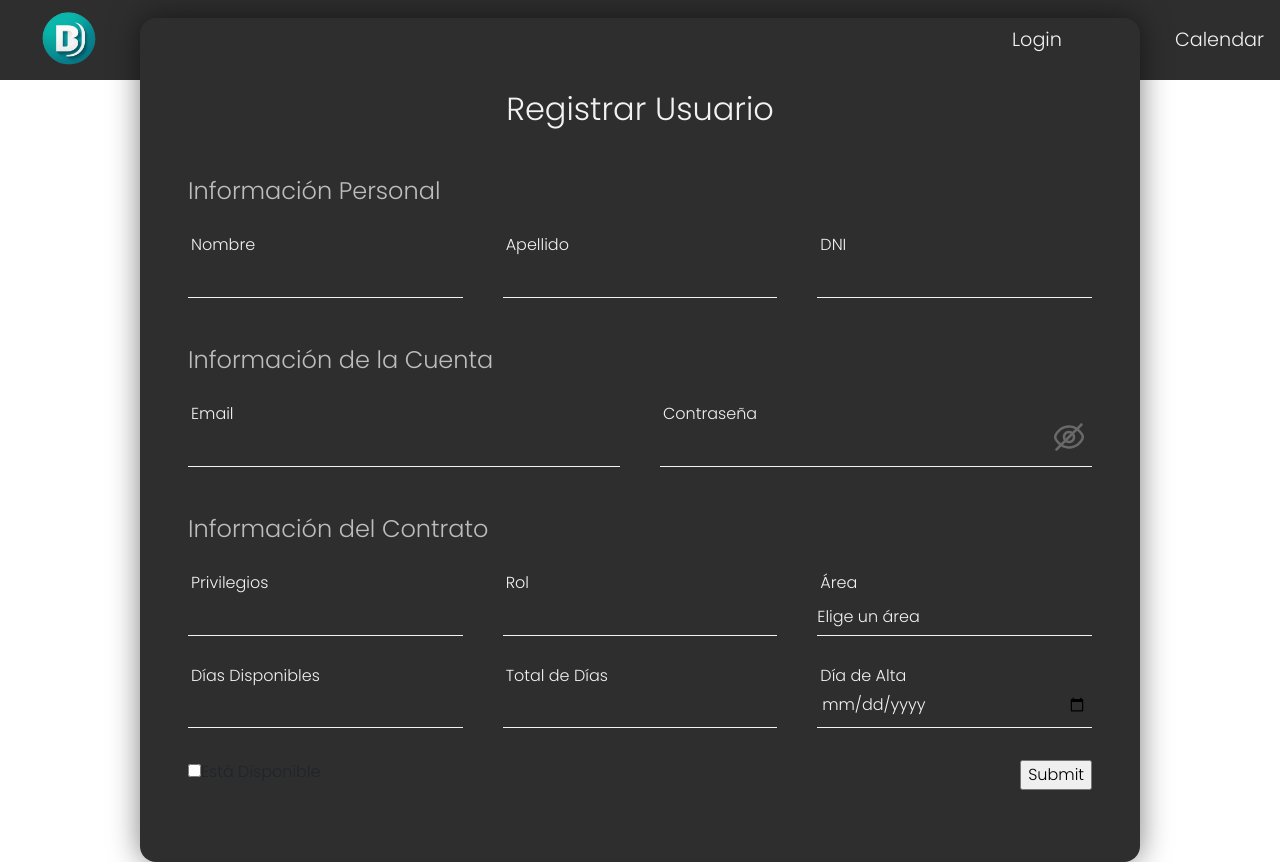
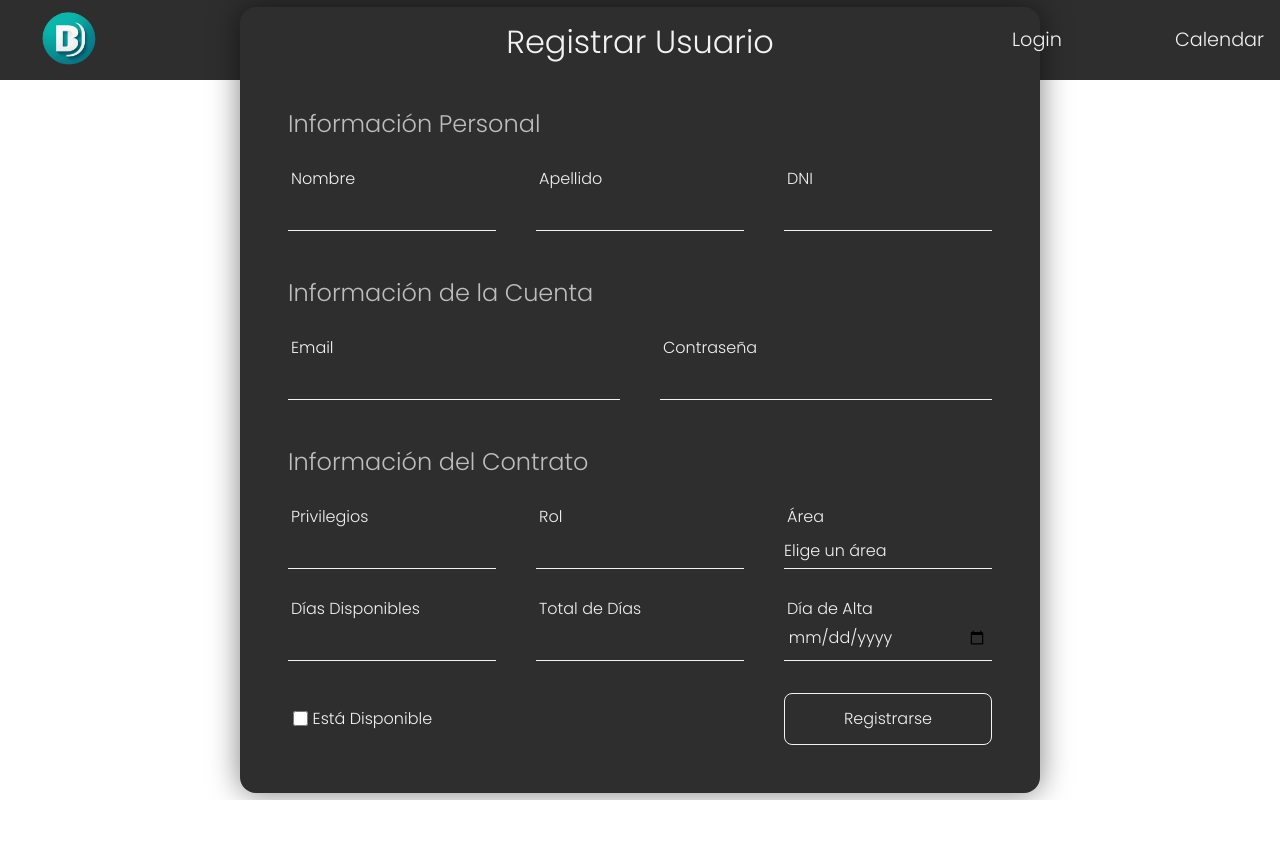
Before and after one commit to DylanselET32/becation, a React (Vite) app in the folder frontend/: page /login in a window 1280 px wide. After the commit the page ends 800 px from the top, so only its background shows below. Built offline with nearby package versions, Linux system fonts and the light colour scheme.

Commit message:
Register completo

```diff
--- a/frontend/src/pages/Register.jsx
+++ b/frontend/src/pages/Register.jsx
@@ -1,19 +1,34 @@
 import "../stylesheets/register.css"
 import "../stylesheets/modalAlert.css"
-
 import EyeToHide from "../imgs/eye-crossed.svg"
 import EyeHiden from "../imgs/eye.svg"
 import { useState } from "react"
 //import ModalAlert from "../components/ModalAlert"
 //import useModalAlert from "../helpers/useModalAlert"
-
 //import { login } from "../services/userServices"
 
+const initalForm = {
+    nombre: "",
+    apellido: "",
+    dni: "",
+    email: "",
+    password: "",
+    privilegios: "",
+    rol: "",
+    area: "",
+    availableDays: "",
+    totalDays: "",
+    signUpDay: "",
+    isAvailable: false,
+}
 
-
-const initalForm = {
-  email: "",
-  password: ""
+function FormGroup({ label, name, type, value, onChange }) {
+    return (
+        <div className="form__register-group">
+            <label className="form__register-label" htmlFor={name}>{label}</label>
+            <input type={type} className="form__register-input" name={name} value={value} onChange={onChange}/>
+        </div>
+    );
 }
 
 export default function Register (){
@@ -59,90 +74,52 @@ export default function Register (){
       }
 */
     return (
-
         <div className="main_register-container">
             <div className="container_register">
                 <form action="">
                     <h1 className="form__register-title">Registrar Usuario</h1>
-
                     <h2 className="form__register-subtitle">Información Personal</h2>
-                {/* <div className="form__register-container"> */}
                     <div className="form__inputs-info">
-                    <div className="form__register-group">
-                        <label className="form__register-label" htmlFor="typeName">Nombre</label>
-                        <input type="text" className="form__register-input" name="nombre" onChange={handleForm}/>
+                        <FormGroup label="Nombre" name="nombre" type="text" value={form.nombre} onChange={handleForm}/>
+                        <FormGroup label="Apellido" name="apellido" type="text" value={form.apellido} onChange={handleForm}/>
+                        <FormGroup label="DNI" name="dni" type="text" value={form.dni} onChange={handleForm}/>
                     </div>
-                    <div className="form__register-group">
-                        <label className="form__register-label" htmlFor="typeApellido">Apellido</label>
-                        <input type="text" className="form__register-input" name="apellido" onChange={handleForm}/>
-                    </div>
-                    <div className="form__register-group">
-                        <label className="form__register-label" htmlFor="typeDNI">DNI</label>
-                        <input type="text" className="form__register-input" name="dni" onChange={handleForm}/>
-                    </div>
-                </div>
-
                     <h2 className="form__register-subtitle">Información de la Cuenta</h2>
                     <div className="form__inputs-info">
-                    <div className="form__register-group">
-                        <label className="form__register-label" htmlFor="typeEmail">Email</label>
-                        <input type="email" className="form__register-input" name="email" value={form.email} onChange={handleForm}/>
+                        <FormGroup label="Email" name="email" type="email" value={form.email} onChange={handleForm}/>
+                        <FormGroup label="Contraseña" name="password" type={passHidden ? "text" : "password"} value={form.password} onChange={handleForm}/>
+                        {/* <FormGroup label="Contraseña" name="password" type={passHidden ? "text" : "password"} value={form.password} onChange={handleForm}/> */}
+                        {/* <span className="form__register-span"><img src={passHidden ? EyeClosed : EyeToHide} alt="" width={"30px"} onClick={changePassVisibility}/></span> */}
                     </div>
-                    <div className="form__register-group">
-                        <label className="form__register-label" htmlFor="typeContraseña">Contraseña</label>
-                        <input type={passHidden ? "text" : "password"} className="form__register-input" name="password" id="password" value={form.password} onChange={handleForm}/>
-                        <span className="form__register-span"><img src={passHidden ? EyeHiden : EyeToHide} alt="" width={"30px"} onClick={changePassVisibility}/></span>
-                    </div>
-                </div>
-
                     <h2 className="form__register-subtitle">Información del Contrato</h2>
                     <div className="form__container-contrat-info">
                         <div className="form__inputs-info">
-                        <div className="form__register-group">
-                            <label className="form__register-label" htmlFor="typePrivilegios">Privilegios</label>
-                            <input type="email" className="form__register-input" name="privilegios" onChange={handleForm}/>
-                        </div>
-                        <div className="form__register-group">
-                            <label className="form__register-label" htmlFor="typeRol">Rol</label>
-                            <input type="email" className="form__register-input" name="rol" onChange={handleForm}/>
-                        </div>
+                        <FormGroup label="Privilegios" name="privilegios" type="text" value={form.privilegios} onChange={handleForm}/>
+                        <FormGroup label="Rol" name="rol" type="text" value={form.rol} onChange={handleForm}/>
                             <div className="form__register-group">
                                 <label className="form__register-label" htmlFor="typeArea">Área</label>
-
-                            <select className="form__register-select" name="area" id="area">
-                                <option className="form__register-option" selected disabled>Elige un área</option>
-                                <option className="form__register-option" value="#">opción 1</option>
-                                <option className="form__register-option" value="#">opción 1</option>
+                                <select className="form__register-select" name="area" id="area" value={form.area} onChange={handleForm}>
+                                    <option className="form__register-option" value="" disabled>Elige un área</option>
+                                    <option className="form__register-option" value="opcion1">Opción 1</option>
+                                    <option className="form__register-option" value="opcion2">Opción 2</option>
                                 </select>
                             </div>
                         </div>
                         <div className="form__inputs-info">
-                        <div className="form__register-group">
-                            <label className="form__register-label" htmlFor="typeAvailableDays">Días Disponibles</label>
-                            <input type="number" className="form__register-input" name="availableDays" onChange={handleForm}/>
-                        </div>
-                        <div className="form__register-group">
-                            <label className="form__register-label" htmlFor="typeTotalDays">Total de Días</label>
-                            <input type="number" className="form__register-input" name="totalDays" onChange={handleForm}/>
-                        </div>
-                        <div className="form__register-group">
-                            <label className="form__register-label" htmlFor="typeSignUpDay">Día de Alta</label>
-                            <input type="date" className="form__register-input" name="signUpDay" onChange={handleForm}/>
+                        <FormGroup label="Días Disponibles" name="availableDays" type="number" value={form.availableDays} onChange={handleForm}/>
+                        <FormGroup label="Total de Días" name="totalDays" type="number" value={form.totalDays} onChange={handleForm}/>
+                        <FormGroup label="Día de Alta" name="signUpDay" type="date" value={form.signUpDay} onChange={handleForm}/>
                         </div>
                     </div>
                     <div className="form__register-check-submit">
-                        <div className="form__register-checkbox">
-                                <input type="checkbox" className="form__register-checkbox" name="isAvailable" onChange={handleForm}/>
+                        <div className="form__container-checkbox">
+                            <input type="checkbox" className="form__register-checkbox" name="isAvailable" checked={form.isAvailable} onChange={() => { setForm({ ...form, isAvailable: !form.isAvailable, }); }}/>
                             <label className="form__register-label-check" htmlFor="typeIsAvailable">Está Disponible</label>
                         </div>
-                        <input type="submit" />
+                        <button className="btn-register">Registrarse</button>
                     </div>
-
-                </div>
-
                 </form>
             </div>
         </div>
-
-    )
+    );
 }
--- a/frontend/src/stylesheets/login.css
+++ b/frontend/src/stylesheets/login.css
@@ -88,8 +88,7 @@
 }
 
 .btn-login:hover {
-    background: #f2f2f2;
-    color: #2e2e2e;
+    color: #ffffff;
     opacity: 0.7;
     font-weight: 500;
 }
--- a/frontend/src/stylesheets/register.css
+++ b/frontend/src/stylesheets/register.css
@@ -1,6 +1,6 @@
 .main_register-container{
     width: 100vw;
-    height: 90vh;
+    height: 80vh;
     display: flex;
     align-items: center;
     justify-content: center;
@@ -8,33 +8,20 @@
 
 .container_register {
     width: 90%;
-    max-width: 1000px;
-    padding: 4.5em 3em;
+    max-width: 800px;
+    padding: 1em 3em;
     box-shadow: 0 0 30px rgba(0, 0, 0, .5);
     text-align: center;
     font-family: 'Poppins', sans-serif;
     border-radius: 1rem;
     background: #2e2e2e;
+    color: #f2f2f2;
 }
 
 .form__register-title {
     font-size: 2rem;
     margin-bottom: .5em;
-    color: #f2f2f2;
 }
-
-/* .form__register-container {
-    margin-top: 3em;
-    display: flex;
-    gap: 2.5em;
-} */
-
-/* .form__register-container {
-    margin-top: 3em;
-    display: flex;
-    flex-direction: column;
-    gap: 2.5em;
-} */
 
 .form__register-subtitle {
     color: #bdbdbd;
@@ -50,18 +37,13 @@
     margin-top: 3em;
 }
 
-
-
-
 .form__register-group {
     position: relative;
-    color: #f2f2f2;
     width: 100%;
 }
 
 
 .form__register-label {
-    color: #f2f2f2;
     position: absolute;
     top: -20px;
     left: 3px;
@@ -70,13 +52,13 @@
 .form__register-input {
     width: 100%;
     background: transparent;
-    color: #f2f2f2;
     font-size: 1rem;
     padding: .6em .3em;
     border: none;
     outline: none;
     border-bottom: 1px solid #f2f2f2;
     float: left;
+    color: #f2f2f2;
 }
 
 .form__register-span {
@@ -120,9 +102,40 @@
     position: relative;
     display: flex;
     justify-content: space-between;
-    margin-top: 2em;
+    margin: 2em 0;
 }
 
 .form__container-checkbox {
+    display: flex;
+    justify-content: center;
+    align-items: center;
+}
 
+.form__container-checkbox:hover {
+    opacity: .8;
 }
+
+.form__register-checkbox {
+    height: 15px;
+    width: 15px;
+    margin: 0 .3em;
+    cursor: pointer;
+}
+
+.btn-register {
+    background: transparent;
+    color: #f2f2f2;
+    font-weight: 300;
+    font-size: 1rem;
+    padding: .8em 0;
+    border-radius: .5em;
+    border: .3px solid #f2f2f2;
+    transition: .2s;
+    width: 208px;
+}
+
+.btn-register:hover {
+    color: #ffffff;
+    opacity: 0.7;
+    font-weight: 500;
+}
```
Lines whose indentation alone changed are shown as unchanged.
